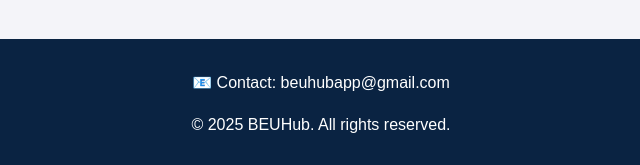
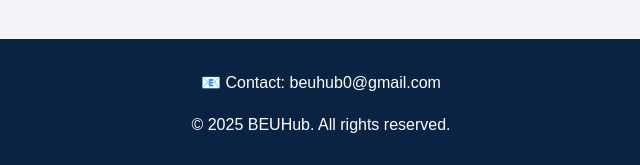
Before and after one commit to Chandrakant558/beuhub-website, a plain HTML site: page index.html in a window 1280 px wide. Shown: the part 1491-1656 px from the top of the page, 319-959 px from the left. Drawn offline with Linux system fonts and the light colour scheme.

Commit message:
Update index.html

```diff
--- a/index.html
+++ b/index.html
@@ -51,7 +51,7 @@
   </section>
 
   <footer>
-    <p>📧 Contact: beuhubapp@gmail.com</p>
+    <p>📧 Contact: beuhub0@gmail.com</p>
     <p>© 2025 BEUHub. All rights reserved.</p>
   </footer>
 </body>
```
